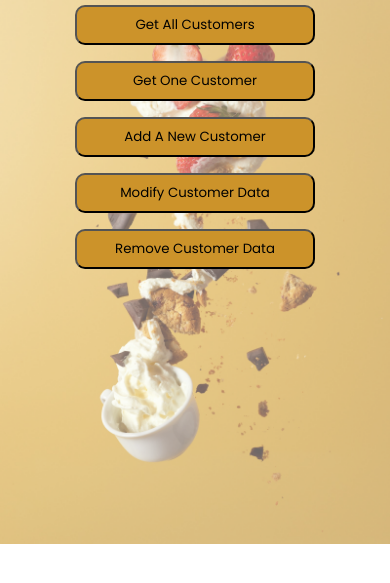
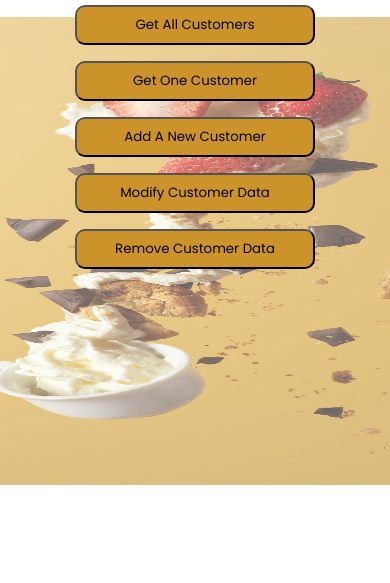
Before and after one commit to martin-holland/customerServer, a website: page customerServer/menu.html in a window 390 px wide. Shown: the part 171-754 px from the top of the page. Drawn offline with Linux system fonts and the light colour scheme.

Commit message:
css changes

```diff
--- a/customerServer/public/styles/styles.css
+++ b/customerServer/public/styles/styles.css
@@ -156,3 +156,18 @@ input {
   border-radius: 10px;
   border: green solid 2px;
 }
+
+@media only screen and (max-width: 600px) {
+  .background {
+    font-family: "Poppins", sans-serif;
+    width: 100vw;
+    height: 100vh;
+    background: url("../background.jpg");
+    background-repeat: no-repeat;
+    background-position: center;
+    background-size: 120vh 120vw;
+    position: absolute;
+    z-index: -1;
+    opacity: 60%;
+  }
+}
```
Also changed, not shown: customerServer/jsonStorage/Holland_Martin_customers.json (+7 -0 lines), customerServer/package.json (line endings or trailing spaces), 1 other file.
